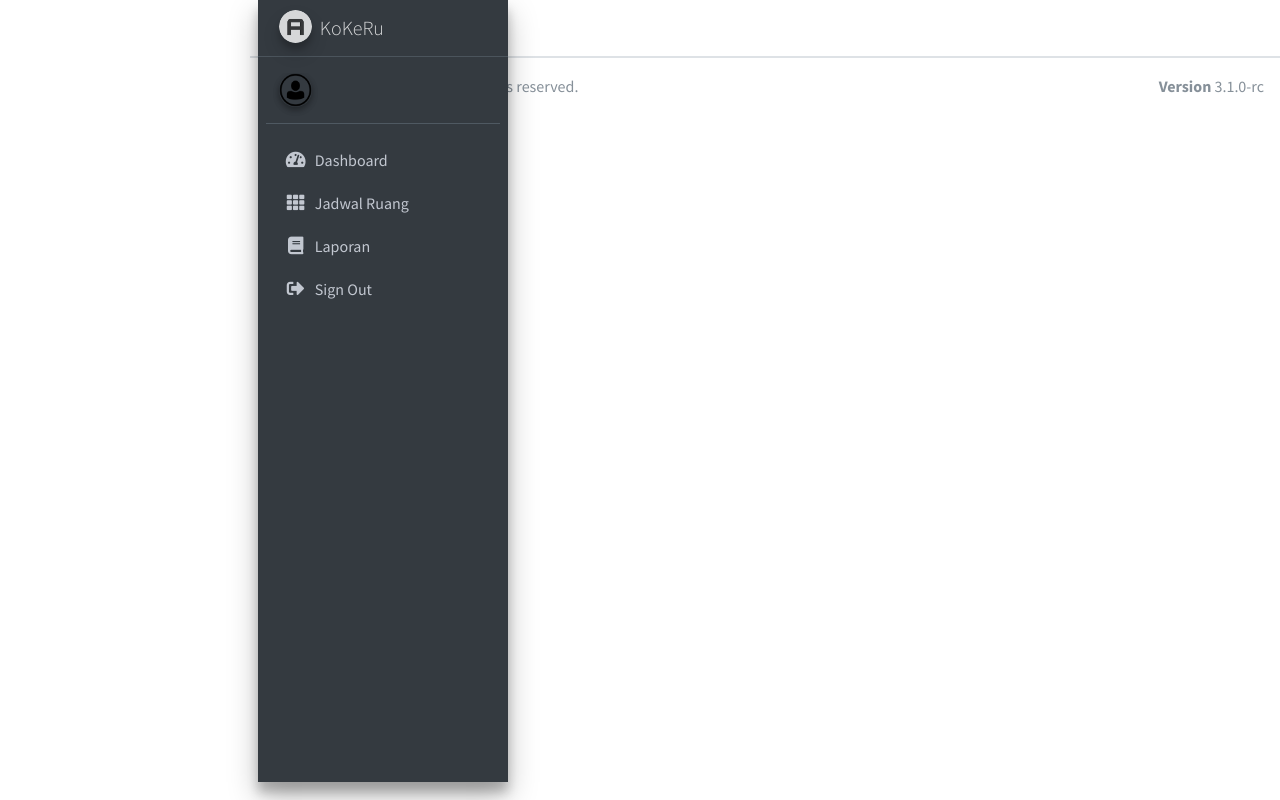
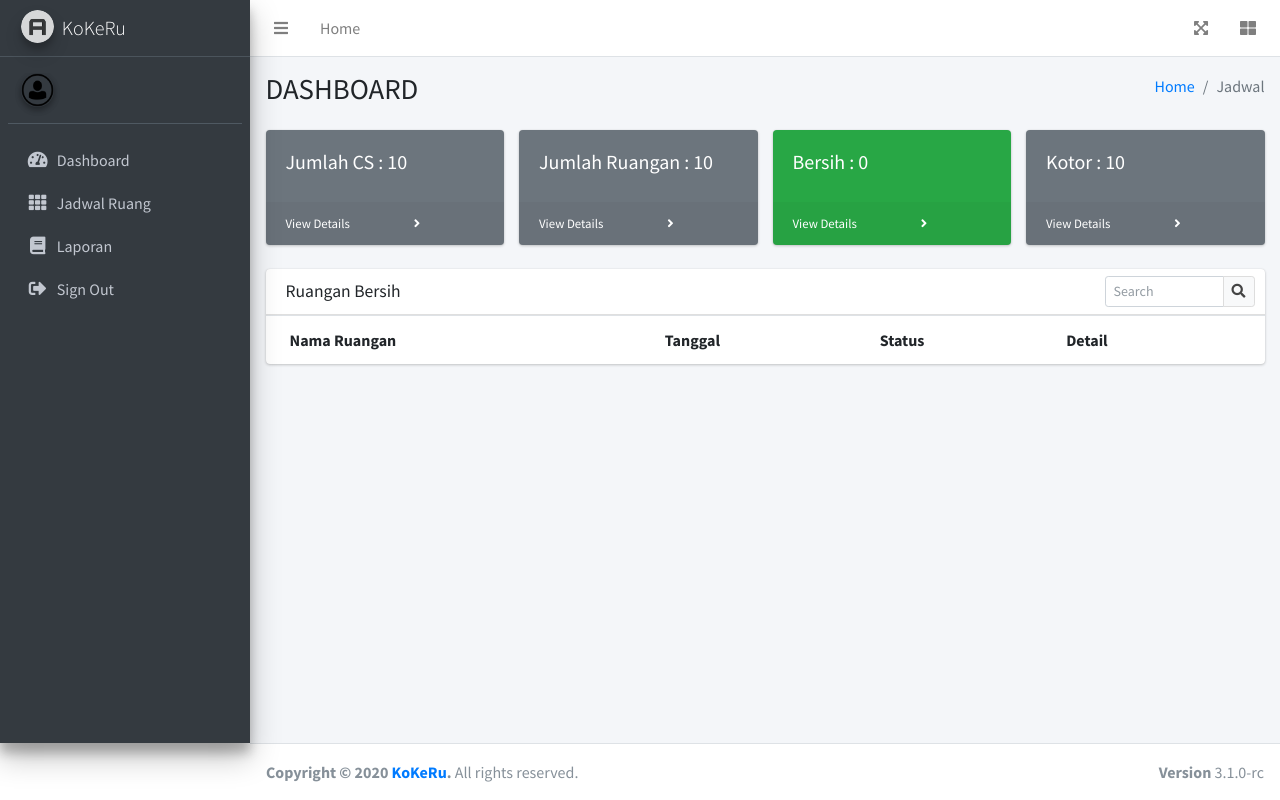
Before and after one commit to haanip/KPL_Kokeru, a PHP site: page /pages/forms/peng_ruang_bersih.php in a window 1280 px wide. Run offline with PHP 8.4, Linux system fonts and the light colour scheme; the visitor is signed in with stand-in values (Sample User, id 1); data comes from the database, SQL or seed files in the repository; data that the repository does not hold is empty.

Commit message:
Update peng_ruang_bersih.php

```diff
--- a/pages/forms/peng_ruang_bersih.php
+++ b/pages/forms/peng_ruang_bersih.php
@@ -33,15 +33,21 @@
       </li>
     </ul>
 
-
-
- <!-- Main Sidebar Container -->
-  <aside class="main-sidebar sidebar-dark-primary elevation-4">
-    <!-- Brand Logo -->
-    <a href="peng_home.php" class="brand-link">
-      <img src="../../dist/img/AdminLTELogo.png" alt="AdminLTE Logo" class="brand-image img-circle elevation-3" style="opacity: .8">
-      <span class="brand-text font-weight-light">KoKeRu</span>
-    </a>
+    <!-- Right navbar links -->
+    <ul class="navbar-nav ml-auto">
+      <li class="nav-item">
+        <a class="nav-link" data-widget="fullscreen" href="#" role="button">
+          <i class="fas fa-expand-arrows-alt"></i>
+        </a>
+      </li>
+      <li class="nav-item">
+        <a class="nav-link" data-widget="control-sidebar" data-slide="true" href="#" role="button">
+          <i class="fas fa-th-large"></i>
+        </a>
+      </li>
+    </ul>
+  </nav>
+  <!-- /.navbar -->
 
  <!-- Main Sidebar Container -->
   <aside class="main-sidebar sidebar-dark-primary elevation-4">
```
